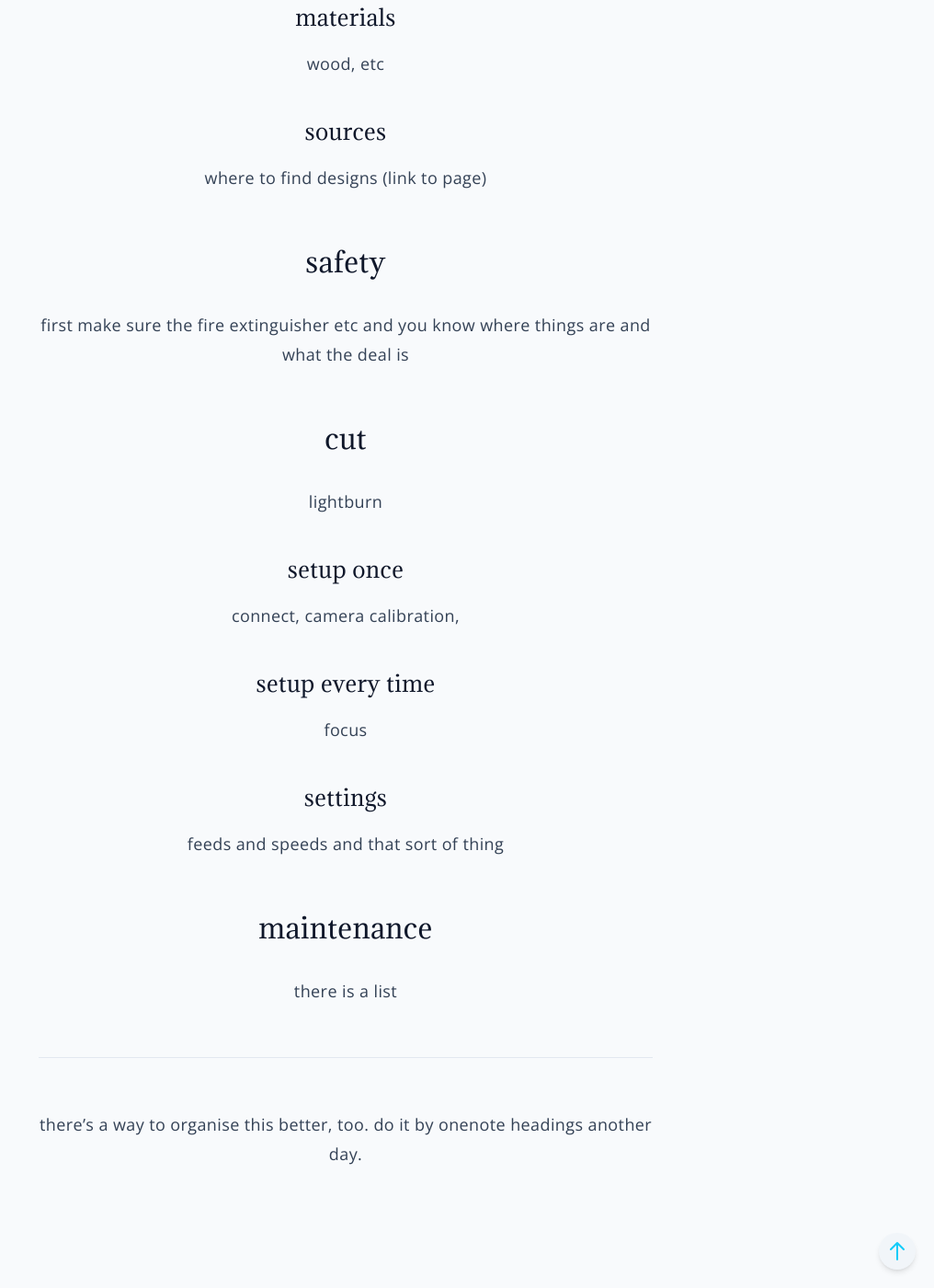
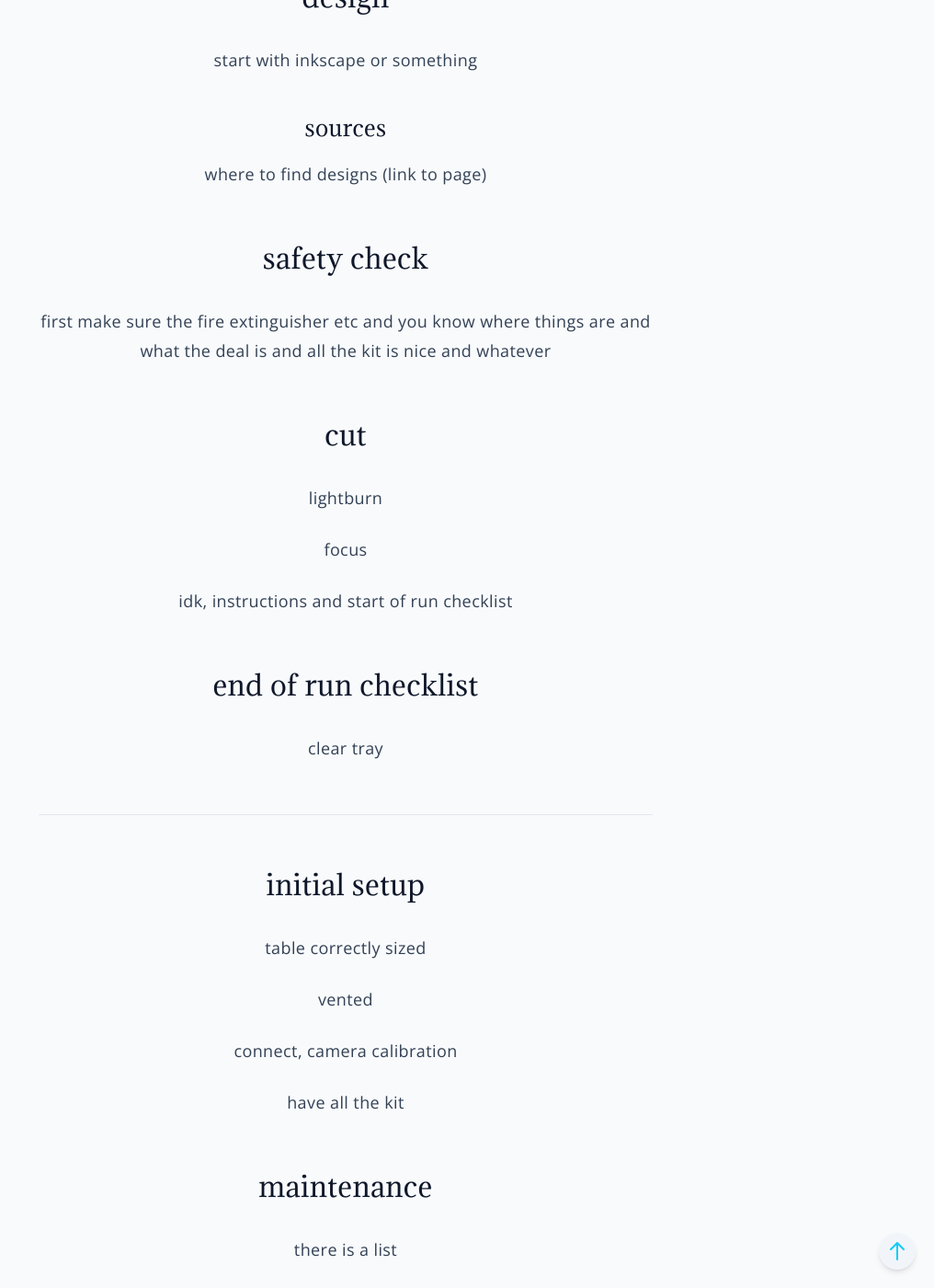
Before and after one commit to paper-engineer/laser-gallery, a Jekyll site: the page built from docs/_pages/instructions.md, in a window 1280 px wide and 1400 px high, scrolled down 247 px. Shown: the whole window at 92% size, without its empty margins (264-1280 px from the left). Built offline with Jekyll 4.4.1, drawn with Linux system fonts in a browser that asks for light colours; some of the changed text lies outside the part shown.

Commit message:
Update instructions.md

```diff
--- a/docs/_pages/instructions.md
+++ b/docs/_pages/instructions.md
@@ -2,42 +2,46 @@
 title: instructions
 layout: page
 ---
+there's a way to organise this better, too. do it by onenote headings another day.
 
 ## design
 
-start with inkscape
-
-### materials
-
-wood, etc
+start with inkscape or something
 
 ### sources
 
 where to find designs (link to page)
 
-## safety
+## safety check
 
-first make sure the fire extinguisher etc and you know where things are and what the deal is
+first make sure the fire extinguisher etc and you know where things are and what the deal is and all the kit is nice and whatever
 
 ## cut
 
 lightburn
 
-### setup once
-
-connect, camera calibration,
-
-### setup every time
-
 focus
 
-### settings
+idk, instructions and start of run checklist
 
-feeds and speeds and that sort of thing
+## end of run checklist
+
+clear tray
+
+---
+
+## initial setup
+
+table correctly sized
+
+vented
+
+connect, camera calibration
+
+have all the kit
 
 ## maintenance
 
 there is a list
 
 ---
-there's a way to organise this better, too. do it by onenote headings another day.
```
